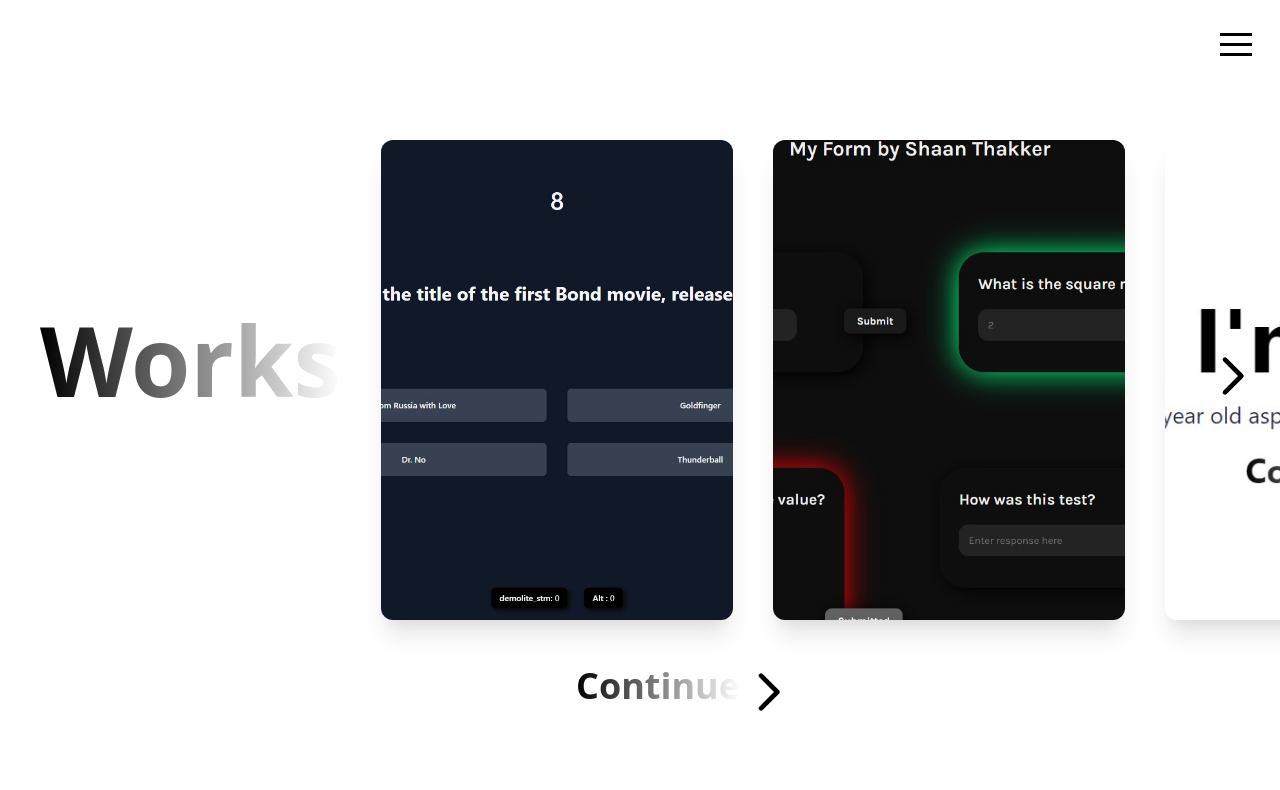
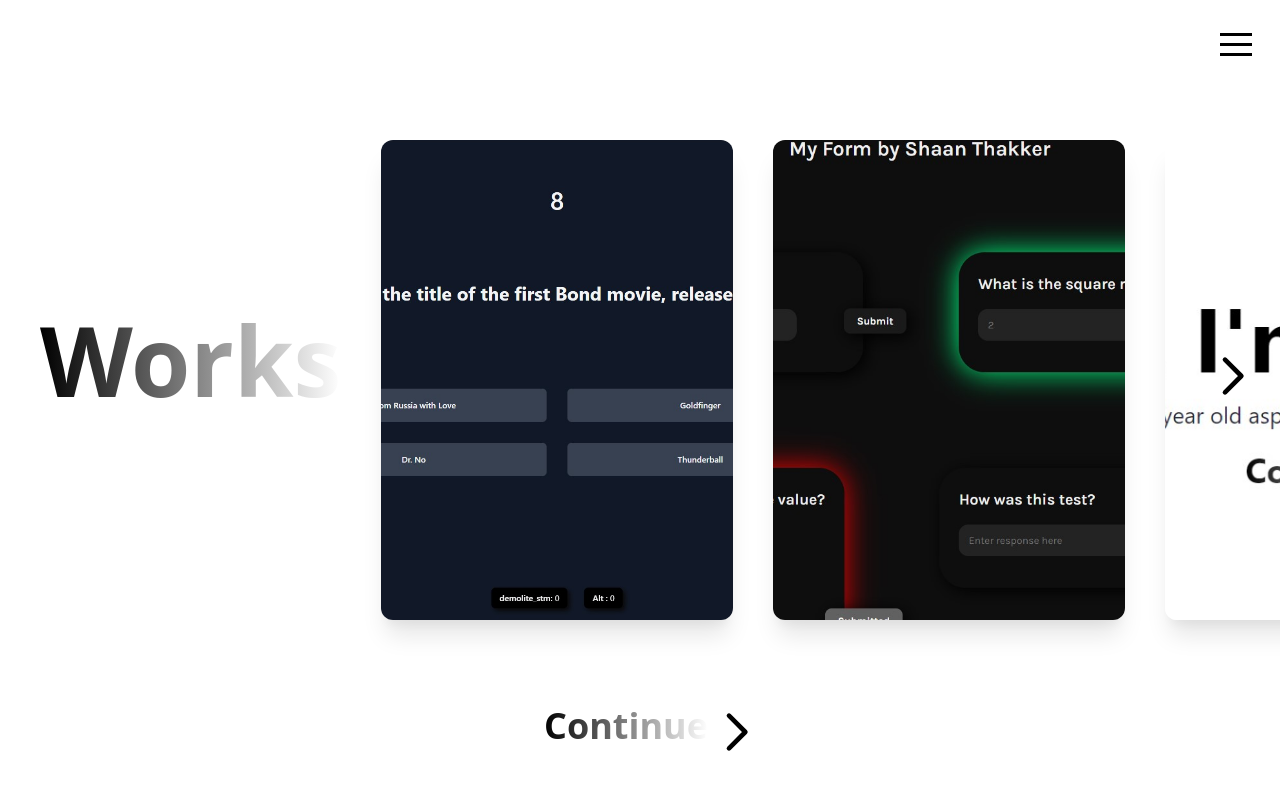
Before and after one commit to thakr/thakr-dev, a Next.js app: page /works in a window 1280 px wide. Shown: the top 790 px of the page. Built offline with nearby package versions, Linux system fonts and the light colour scheme.

Commit message:
continue button fix

```diff
--- a/pages/works.tsx
+++ b/pages/works.tsx
@@ -50,7 +50,7 @@ export default function Works() {
 
       </div>
       <Link href="/contact" passHref={true}>
-        <motion.div className="flex flex-row justify-center items-center cursor-pointer group absolute bottom-20 left-[45%]" initial={{opacity: 0, y: 50}} animate={{opacity: 1, y: 0}}>
+        <motion.div className="flex flex-row justify-center items-center cursor-pointer group absolute bottom-10 left-[50vw] ml-[-6rem]" initial={{opacity: 0, y: 50}} animate={{opacity: 1, y: 0}}>
           <h1 className="text-4xl font-bold text-transparent bg-clip-text bg-gradient-to-r from-black to-white z-10">Continue</h1>
           <ChevronRightIcon className="w-14 h-14 mt-3 transform group-hover:translate-x-8 transition ease-in-out duration-200 z-10"/>
         </motion.div>
```
